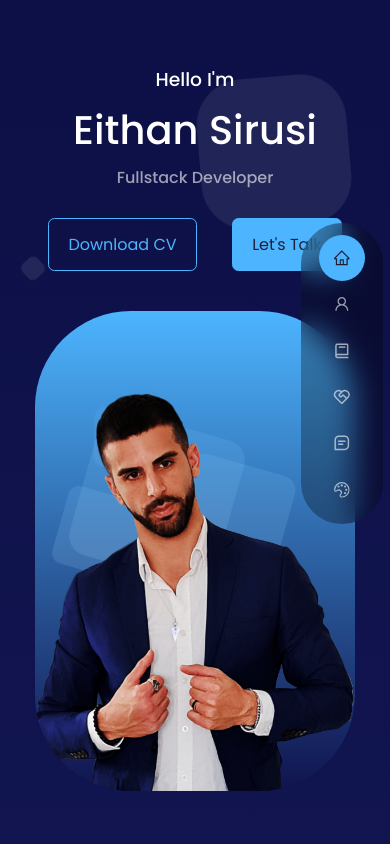
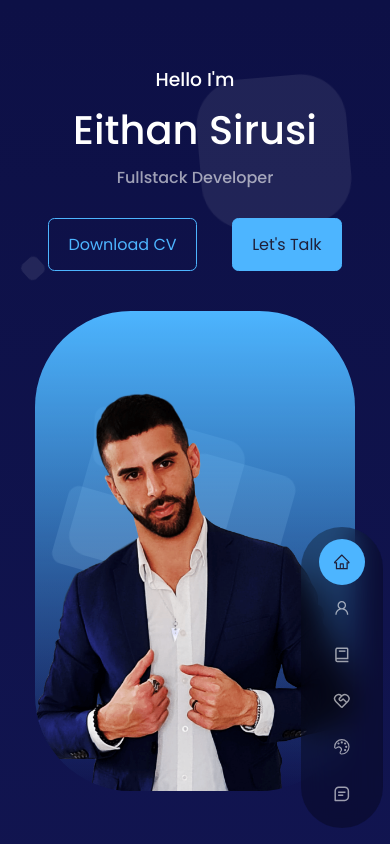
Before and after one commit to eithan31sirusi/new_portfolio, a React (Create React App) app: page / in a window 390 px wide. Shown: the top 844 px of the page. Built offline with nearby package versions, Linux system fonts and the light colour scheme; the HTML template or start-up script is replaced by a standard one.

Commit message:
repositioning the nav in web and mobile + adding the menue button ton moblie

```diff
--- a/src/components/nav/Nav.jsx
+++ b/src/components/nav/Nav.jsx
@@ -19,9 +19,9 @@ const Nav = () => {
     window.addEventListener(
       "resize",
       () => {
-        const ismobile = window.innerWidth <= 900;
+        const ismobile = window.innerWidth <= 700;
         if (ismobile !== isMobile) setIsMobile(ismobile);
-        if (ismobile) setShowNav(false);
+
         console.log(ismobile, "size");
       },
       false
@@ -71,19 +71,19 @@ const Nav = () => {
               <RiServiceLine />
             </a>
             <a
+              href="#myart"
+              onClick={() => setActiveNav("#myart")}
+              className={activeNav === "#myart" ? "active" : ""}
+            >
+              <VscSymbolColor />
+            </a>
+            <a
               href="#contact"
               onClick={() => setActiveNav("#contact")}
               className={activeNav === "#contact" ? "active" : ""}
             >
               <BiMessageSquareDetail />
             </a>
-            <a
-              href="#myart"
-              onClick={() => setActiveNav("#myart")}
-              className={activeNav === "#contact" ? "active" : ""}
-            >
-              <VscSymbolColor />
-            </a>{" "}
           </>
         )}
       </nav>
--- a/src/components/nav/nav.css
+++ b/src/components/nav/nav.css
@@ -38,7 +38,7 @@ nav a.active {
 @media screen and (max-width: 650px) {
   nav {
     transform: translateX(200%);
-    bottom: 20rem;
+    bottom: 1rem;
     flex-direction: column;
     padding: 0.7rem 0.7rem;
   }
```
